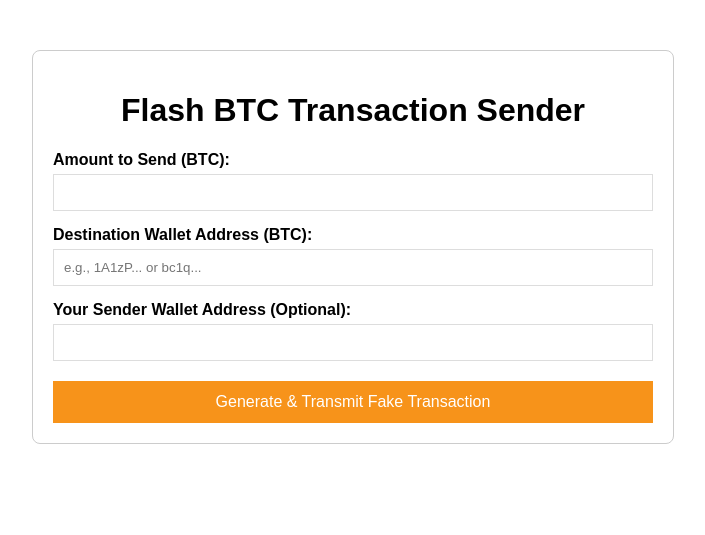
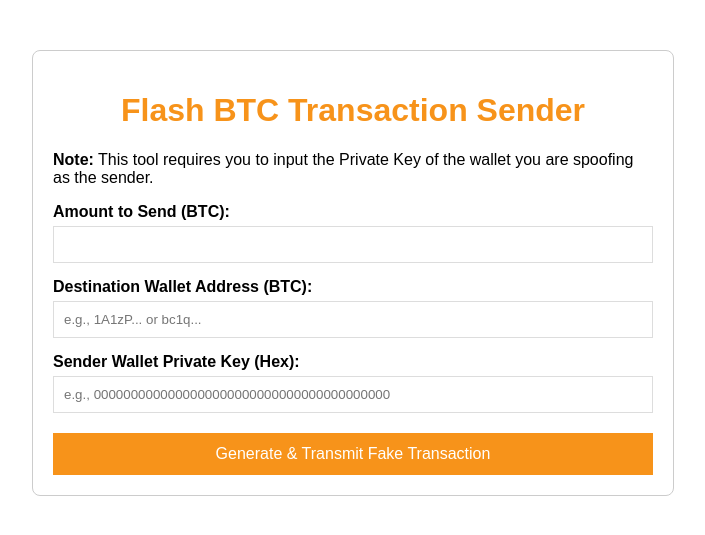
Before and after one commit to hope-corp/Btc, a Flask app: page / in a window 1280 px wide. Shown: the top 535 px of the page, without its empty margins (287-992 px from the left). Run offline with Flask 3, Linux system fonts and the light colour scheme.

Commit message:
Update index.html

```diff
--- a/templates/index.html
+++ b/templates/index.html
@@ -6,16 +6,19 @@
     <title>Fake BTC Transaction Sender</title>
     <style>
         body { font-family: Arial, sans-serif; max-width: 600px; margin: 50px auto; padding: 20px; border: 1px solid #ccc; border-radius: 8px; }
-        h1 { text-align: center; }
+        h1 { text-align: center; color: #f7931a; }
         label { display: block; margin-top: 15px; font-weight: bold; }
         input[type="number"], input[type="text"] { width: 100%; padding: 10px; margin-top: 5px; border: 1px solid #ddd; box-sizing: border-box; }
         button { background-color: #f7931a; color: white; padding: 12px 20px; border: none; cursor: pointer; margin-top: 20px; width: 100%; font-size: 16px; }
         button:hover { background-color: #e0841a; }
-        .result { margin-top: 25px; padding: 15px; border: 1px solid #333; background-color: #f4f4f4; border-radius: 5px; }
+        .result { margin-top: 25px; padding: 15px; border: 2px solid #333; background-color: #fffbe6; border-radius: 5px; }
+        pre { background-color: #eee; padding: 10px; border: 1px solid #ccc; white-space: pre-wrap; word-wrap: break-word; }
     </style>
 </head>
 <body>
     <h1>Flash BTC Transaction Sender</h1>
+
+    <p><strong>Note:</strong> This tool requires you to input the Private Key of the wallet you are spoofing as the sender.</p>
 
     <form method="POST" action="/send">
         <label for="amount">Amount to Send (BTC):</label>
@@ -24,9 +27,10 @@
         <label for="destination">Destination Wallet Address (BTC):</label>
         <input type="text" id="destination" name="destination" required placeholder="e.g., 1A1zP... or bc1q...">
 
-        <!-- You might need a field for the Sender wallet private key/address if you are signing locally -->
-        <label for="sender_wallet">Your Sender Wallet Address (Optional):</label>
-        <input type="text" id="sender_wallet" name="sender_wallet" value="">
+        <label for="sender_private_key">Sender Wallet Private Key (Hex):</label>
+        <input type="text" id="sender_private_key" name="sender_private_key" required placeholder="e.g., 0000000000000000000000000000000000000000">
+
+        <!-- We'll hardcode the mock inputs for simplicity, but you could add a field for fee estimation if desired -->
 
         <button type="submit">Generate & Transmit Fake Transaction</button>
     </form>
@@ -36,11 +40,10 @@
             <h2>Transaction Status:</h2>
             <p>{{ result }}</p>
             {% if transaction_data %}
-                <p><strong>Transaction Details:</strong></p>
+                <p><strong>Transaction Details (Raw/JSON):</strong></p>
                 <pre>{{ transaction_data }}</pre>
             {% endif %}
         </div>
     {% endif %}
-
 </body>
 </html>
```
